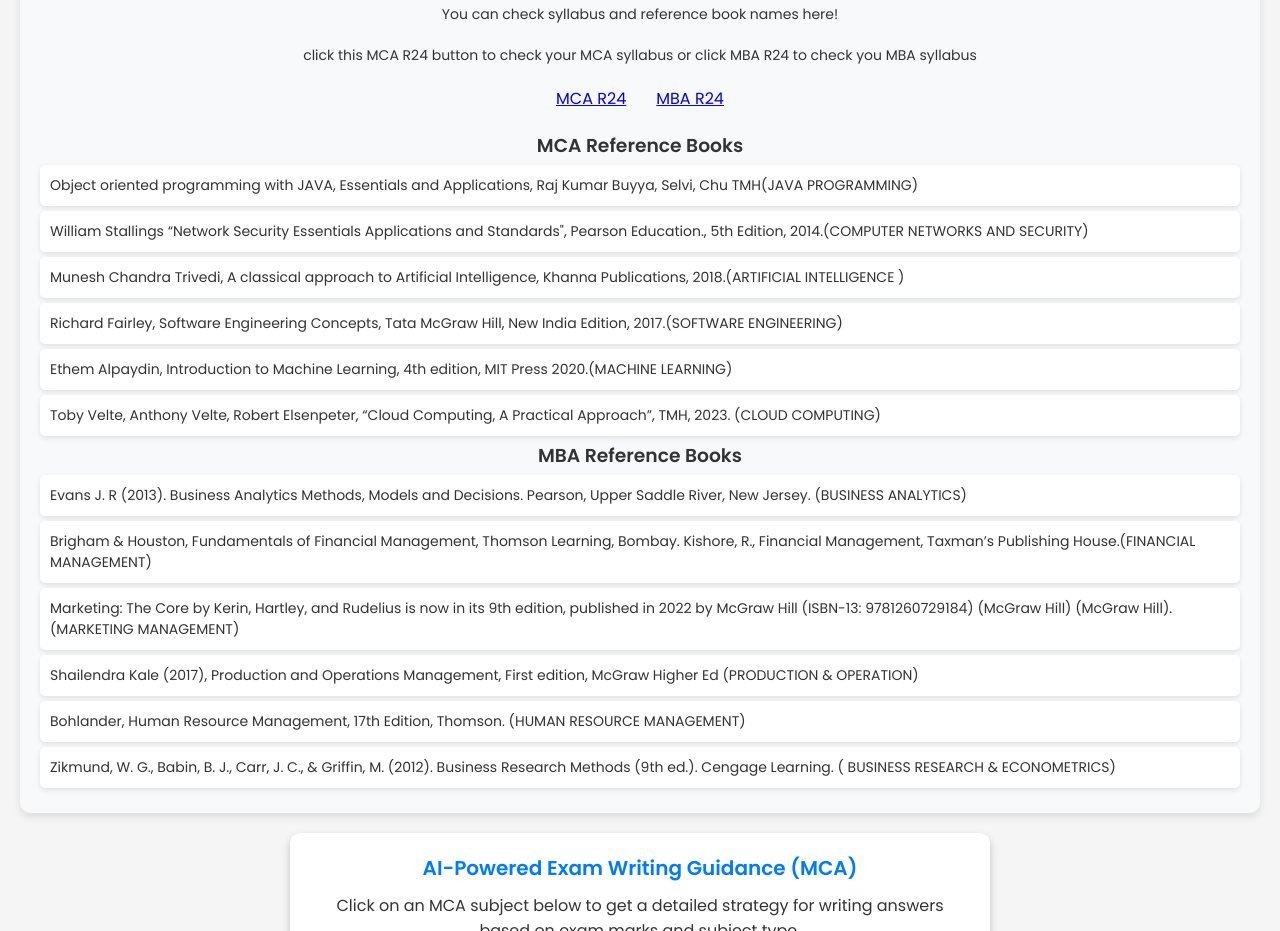
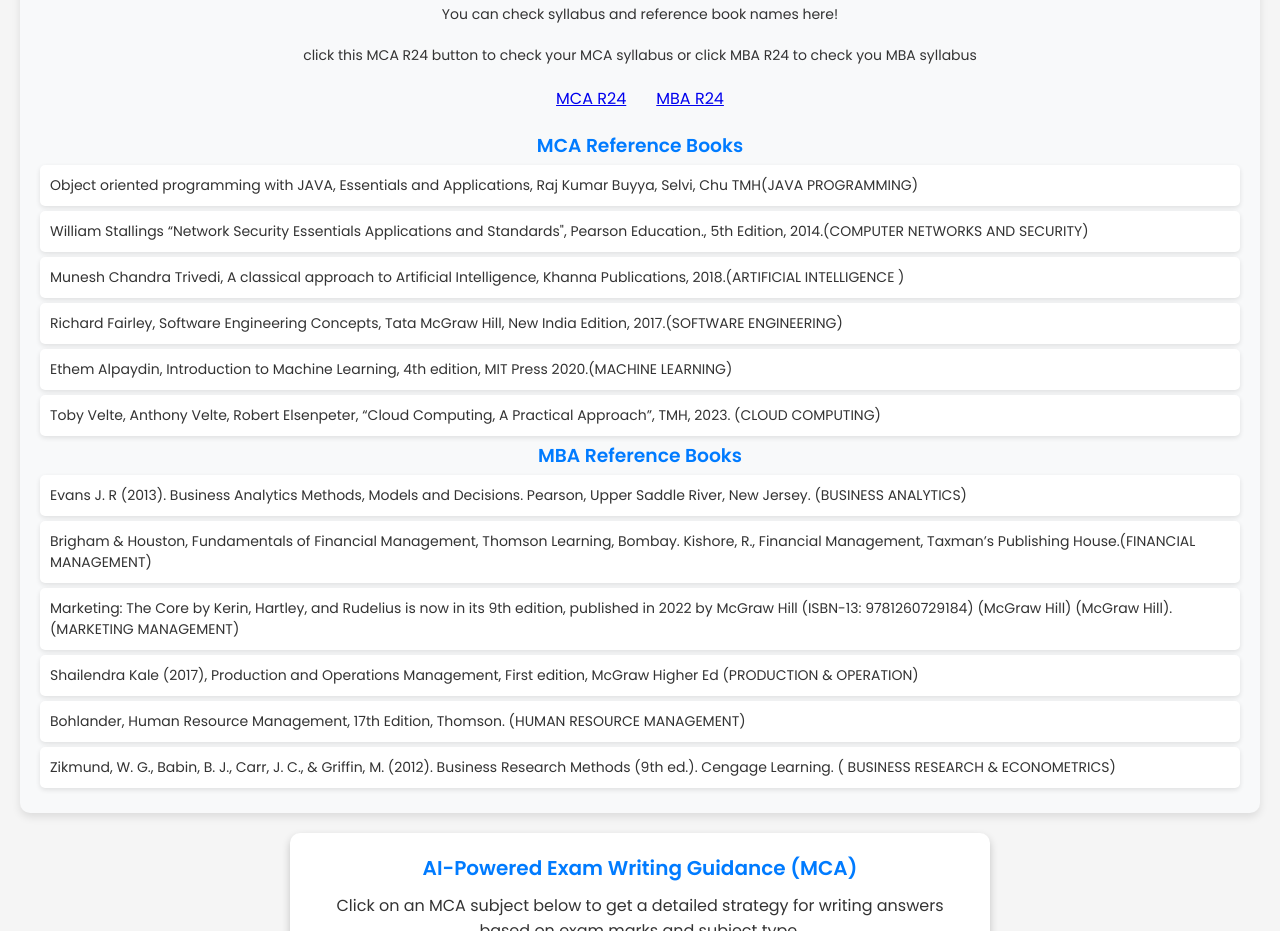
Before and after one commit to ManuSSandStrom/STUDY-SYNC-AI-POWERED, a plain HTML site: page index.html in a window 1280 px wide. Shown: the part 1100-2031 px from the top of the page. Drawn offline with Linux system fonts and the light colour scheme.

Commit message:
Add files via upload

```diff
--- a/index.html
+++ b/index.html
@@ -104,7 +104,7 @@
     </div>
 
         <div class="reference-books">
-            <h3>MCA Reference Books</h3>
+            <h3 class ="color">MCA Reference Books</h3>
             <ul>
                 <li>        Object oriented programming with JAVA, Essentials and Applications, Raj Kumar Buyya, Selvi,
                     Chu TMH(JAVA PROGRAMMING)</li>
@@ -117,7 +117,7 @@
                     TMH, 2023.  (CLOUD COMPUTING)</li>
             </ul>
 
-            <h3>MBA Reference Books</h3>
+            <h3 class ="color">MBA Reference Books</h3>
             <ul>
                 <li>Evans J. R (2013). Business Analytics Methods, Models and Decisions. Pearson, Upper Saddle
                     River, New Jersey.  (BUSINESS ANALYTICS)</li>
--- a/styles.css
+++ b/styles.css
@@ -484,3 +484,9 @@ datalist option {
         width: 100%;
     }
 }
+.color{
+    color: #007bff;
+}
+.reference-books{
+    text-align: center;
+}
```
